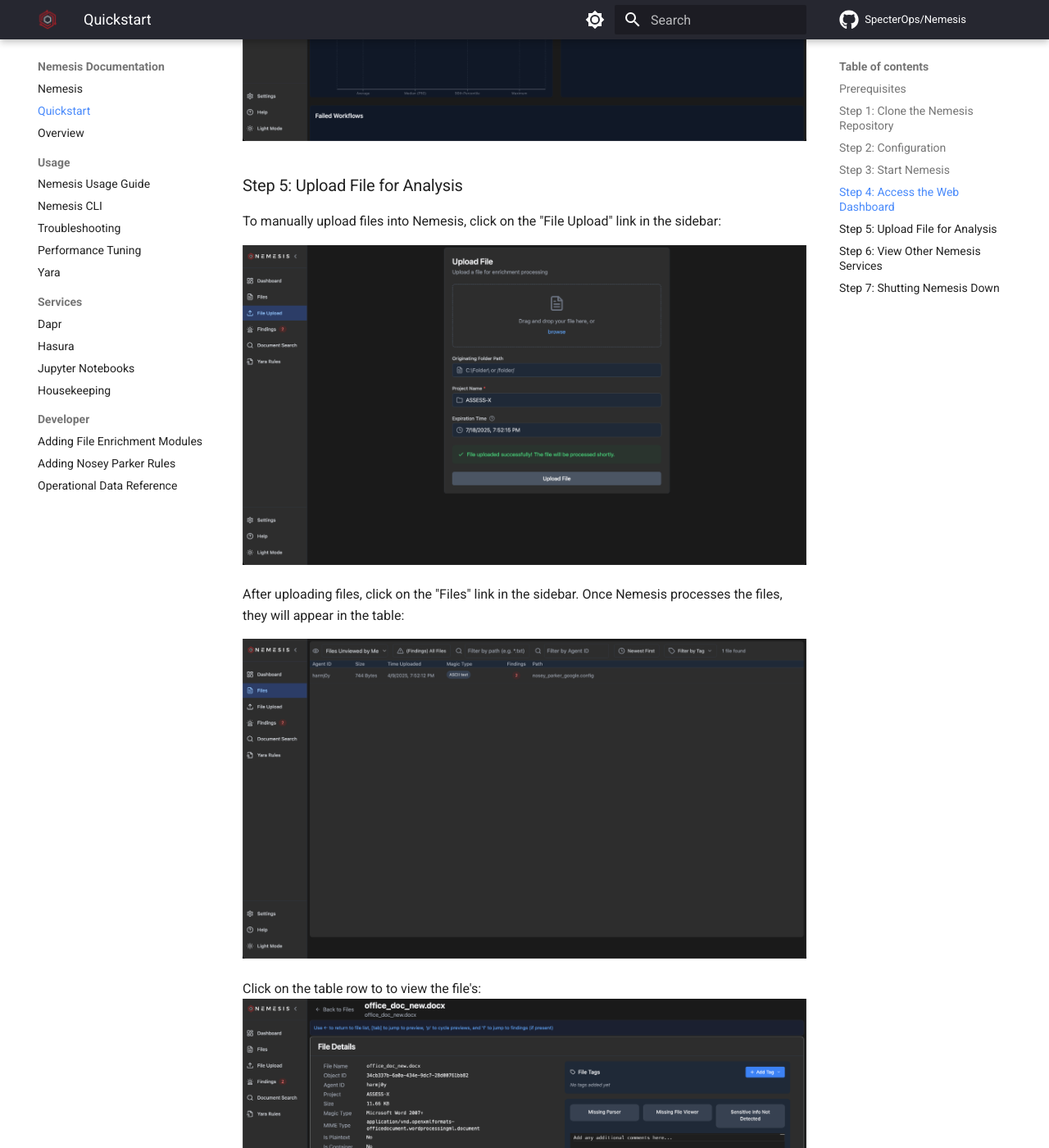
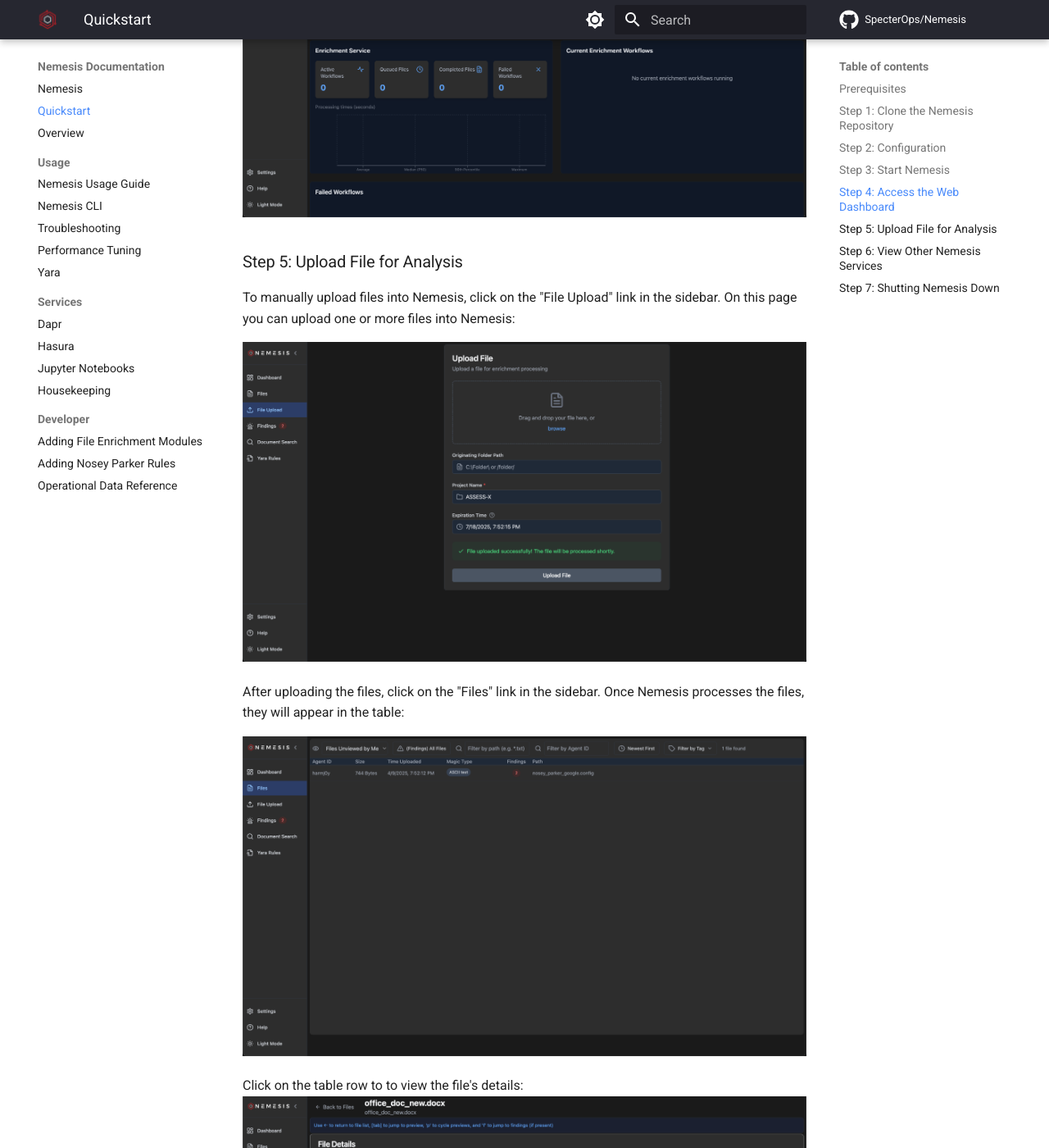
Before and after one commit to SpecterOps/Nemesis, an MkDocs documentation site: the page built from docs/quickstart.md, in a window 1280 px wide and 1400 px high, scrolled down 2977 px. Shown: the whole window at 82% size. Built offline with MkDocs 1.6.1 and Material for MkDocs 9.7.7, drawn with Linux system fonts in a browser that asks for light colours; comment, search, counter and statistics services are not loaded; some of the changed text lies outside the part shown.

Commit message:
update quickstart

````diff
--- a/docs/quickstart.md
+++ b/docs/quickstart.md
@@ -40,17 +40,18 @@
 
 
 ### Step 3: Start Nemesis
-To start Nemesis's core services, run the `./tools/start.sh` script:
+To start Nemesis's core services, run the `./tools/nemesis-ctl.sh` script:
 
 ```bash
-./tools/start.sh start prod
+./tools/nemesis-ctl.sh start prod
 ```
 
 If you'd like to install the monitoring services and/or jupyter notebooks, use the associated optional command line arguments:
 
 ```bash
-./tools/start.sh start prod --monitoring --jupyter
+./tools/nemesis-ctl.sh start prod --monitoring --jupyter
 ```
+`nemesis-ctl.sh` effectively is a wrapper for `docker compose` and pull and start the appropriate published Nemesis docker images. We recommend using `nemesis-ctl.sh`, but for more complex deployment scenarios see [startup.md](startup.md).
 
 ### Step 4: Access the Web Dashboard
 
@@ -68,15 +69,15 @@
 
 ### Step 5: Upload File for Analysis
 
-To manually upload files into Nemesis, click on the "File Upload" link in the sidebar:
+To manually upload files into Nemesis, click on the "File Upload" link in the sidebar. On this page you can upload one or more files into Nemesis:
 
 ![file analysis](images/nemesis-dashboard-file-upload_success.png)
 
-After uploading files, click on the "Files" link in the sidebar. Once Nemesis processes the files, they will appear in the table:
+After uploading the files, click on the "Files" link in the sidebar. Once Nemesis processes the files, they will appear in the table:
 
 ![file listing](images/nemesis-dashboard-files.png)
 
-Click on the table row to to view the file's:
+Click on the table row to to view the file's details:
 ![Nemesis File Details](images/nemesis-dashboard-file-details.png)
 
 See [Data Ingestion](./usage_guide.md#data-ingestion) for additional ways to ingest data into Nemesis besides manually uploading files through the web interface.
@@ -85,17 +86,19 @@
 
 Click on the "Help" button on the bottom left to view the additionally exposed Nemesis services. Each route listed is a hyperlink to the service. For logins, refer to the environment variables set.
 
+**NOTE:** The monitoring services (Grafana, Jaeger, and Prometheus) will only be available if you started with them enabled.
+
 ![Nemesis services](images/nemesis-dashboard-services.png)
 
 ### Step 7: Shutting Nemesis Down
 
-To shutdown Nemesis, use the `start.sh` script's `stop` or `clean` commands with the same arguments you used to start it. For example, if you started it with monitoring and jupyter enabled, then run the following:
+To shutdown Nemesis, use the `nemesis-ctl.sh` script's `stop` or `clean` commands with the same arguments you used to start it. For example, if you started it with monitoring and jupyter enabled, then run the following:
 - To stop Nemesis containers:
 ```bash
-./tools/start.sh stop prod --monitoring --jupyter
+./tools/nemesis-ctl.sh stop prod --monitoring --jupyter
 ```
 
-- To stop Nemesis containers and delete associated volumes:
+- To stop Nemesis containers and delete their associated volumes:
 ```bash
-./tools/start.sh clean prod --monitoring --jupyter
+./tools/nemesis-ctl.sh clean prod --monitoring --jupyter
 ```
````
